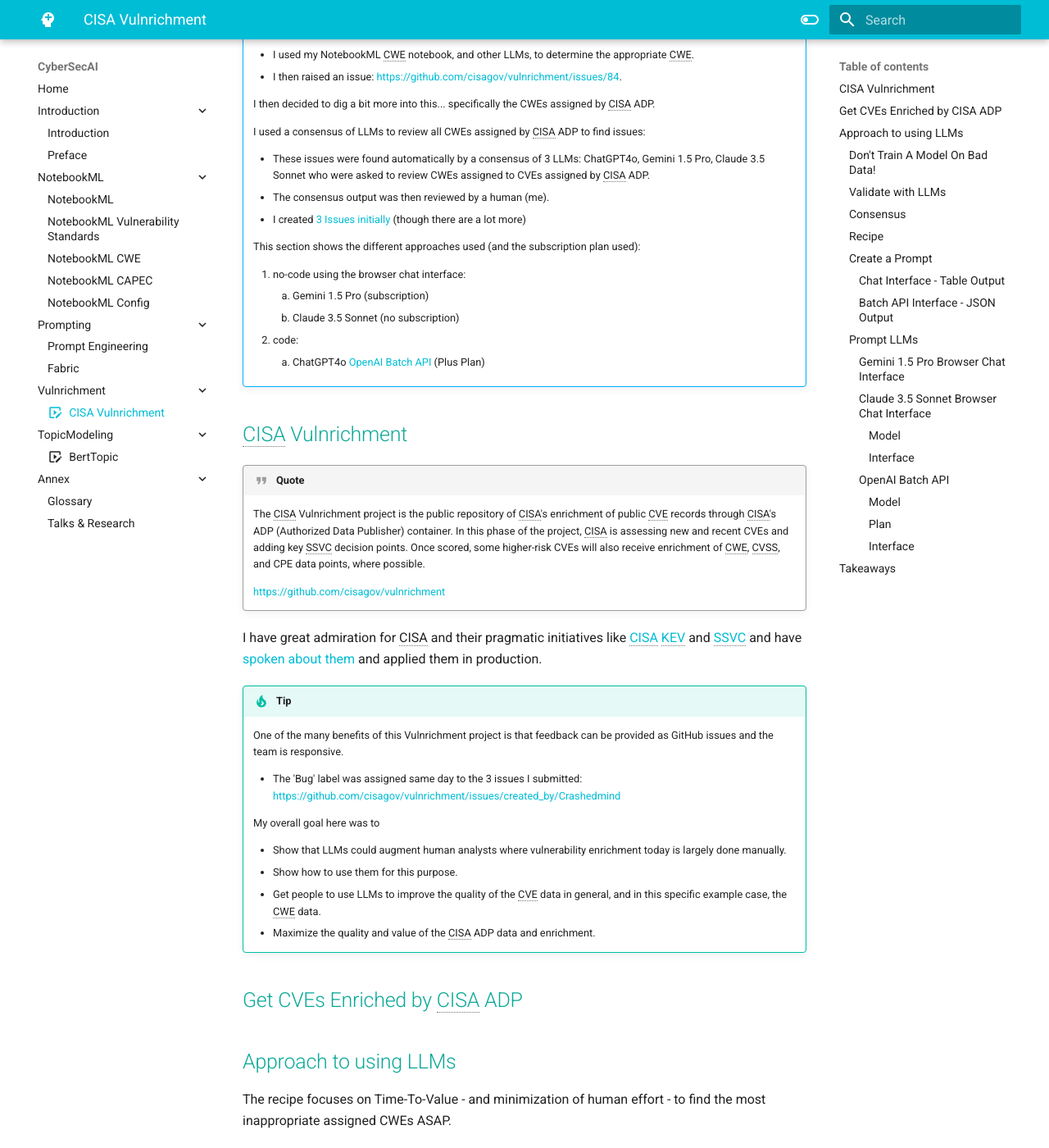
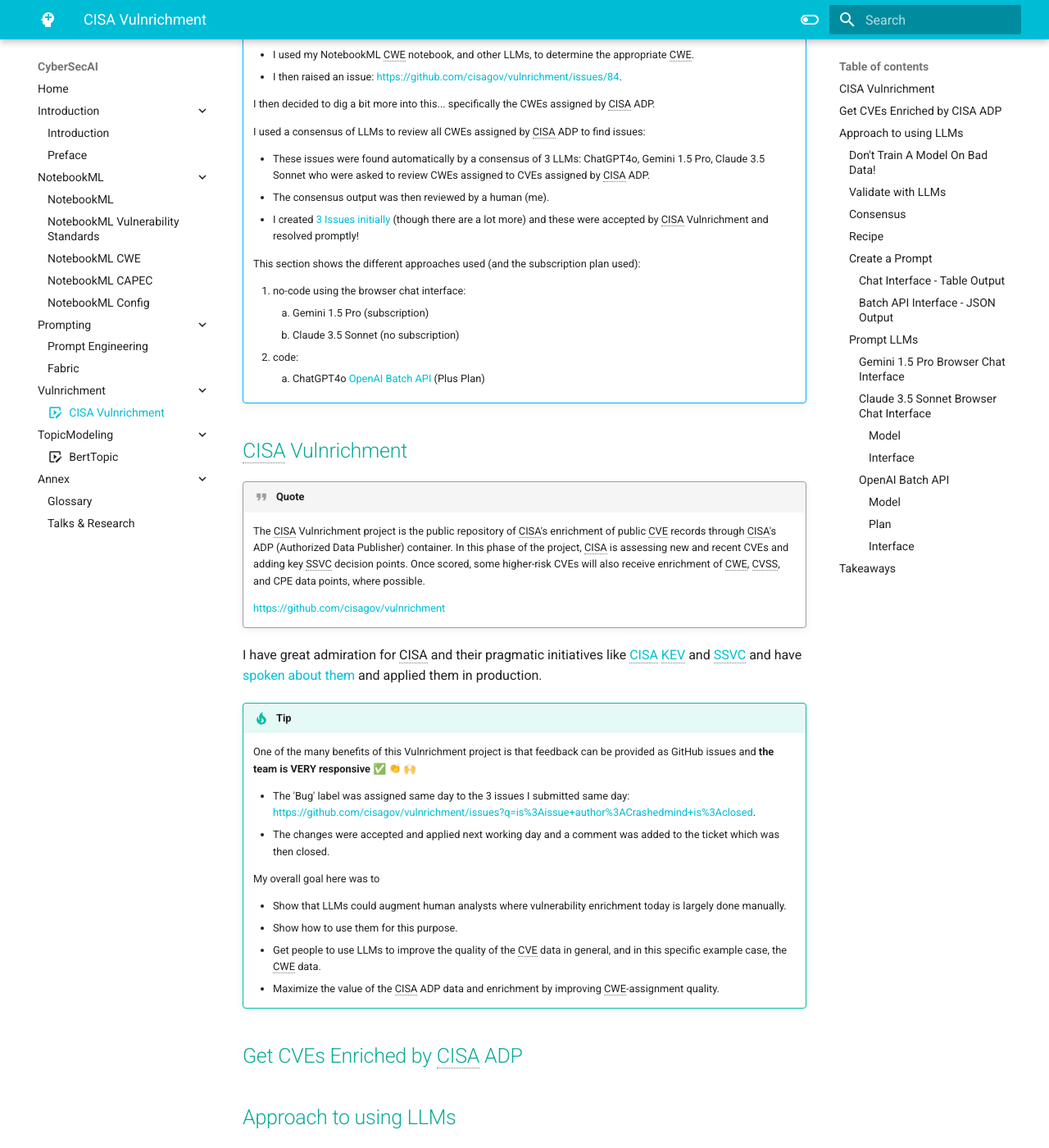
Before and after one commit to CyberSecAI/CyberSecAI.github.io, an MkDocs documentation site: the page built from docs/Vulnrichment/Vulnrichment.md, in a window 1280 px wide and 1400 px high, scrolled down 206 px. Shown: the whole window at 82% size. Built offline with MkDocs 1.6.1 and Material for MkDocs 9.7.7, drawn with Linux system fonts in a browser that asks for light colours; emoji names are drawn with the system emoji font; comment, search, counter and statistics services are not loaded; some of the changed text lies outside the part shown.

Commit message:
vulnrichment issues closed

```diff
--- a/docs/Vulnrichment/Vulnrichment.md
+++ b/docs/Vulnrichment/Vulnrichment.md
@@ -17,7 +17,7 @@
 
     * These issues were found automatically by a consensus of 3 LLMs: ChatGPT4o, Gemini 1.5 Pro, Claude 3.5 Sonnet who were asked to review CWEs assigned to CVEs assigned by CISA ADP.
     * The consensus output was then reviewed by a human (me).
-    * I created [3 Issues initially](https://github.com/cisagov/vulnrichment/issues/created_by/Crashedmind) (though there are a lot more)
+    * I created [3 Issues initially](https://github.com/cisagov/vulnrichment/issues?q=is%3Aissue+author%3ACrashedmind+is%3Aclosed) (though there are a lot more) and these were accepted by CISA Vulnrichment and resolved promptly!
 
     This section shows the different approaches used (and the subscription plan used):
 
@@ -39,16 +39,17 @@
 I have great admiration for CISA and their pragmatic initiatives like [CISA KEV](https://riskbasedprioritization.github.io/cisa_kev/cisa_kev/) and [SSVC](https://riskbasedprioritization.github.io/ssvc/SSVC/) and have [spoken about them](https://riskbasedprioritization.github.io/talks/talks/) and applied them in production.
 
 !!! Tip
-    One of the many benefits of this Vulnrichment project is that feedback can be provided as GitHub issues and the team is responsive.
+    One of the many benefits of this Vulnrichment project is that feedback can be provided as GitHub issues and **the team is VERY responsive** ✅ :clap: 🙌
 
-    * The 'Bug' label was assigned same day to the 3 issues I submitted: https://github.com/cisagov/vulnrichment/issues/created_by/Crashedmind
+    * The 'Bug' label was assigned same day to the 3 issues I submitted same day: https://github.com/cisagov/vulnrichment/issues?q=is%3Aissue+author%3ACrashedmind+is%3Aclosed.
+    * The changes were accepted and applied next working day and a comment was added to the ticket which was then closed.
 
     My overall goal here was to
 
     * Show that LLMs could augment human analysts where vulnerability enrichment today is largely done manually.
     * Show how to use them for this purpose.
     * Get people to use LLMs to improve the quality of the CVE data in general, and in this specific example case, the CWE data.
-    * Maximize the quality and value of the CISA ADP data and enrichment.
+    * Maximize the value of the CISA ADP data and enrichment by improving CWE-assignment quality.
 
 ## Get CVEs Enriched by CISA ADP
 
@@ -61,7 +62,7 @@
 ### Don't Train A Model On Bad Data!
 It is possible to train a Language Model as a Classifier to assign CWEs to a CVE - and there are several research papers that took that approach (with limited success).
 
-This approach is delusional based on my research and experience of assigned CWEs.
+* This approach is delusional based on my research and experience of assigned CWEs.
 
 Per [Steve Christey Coley, CWE tech lead](https://www.linkedin.com/feed/update/urn:li:activity:7186373368344920064?commentUrn=urn%3Ali%3Acomment%3A%28activity%3A7186373368344920064%2C7186417379470385153%29&dashCommentUrn=urn%3Ali%3Afsd_comment%3A%287186417379470385153%2Curn%3Ali%3Aactivity%3A7186373368344920064%29):
 
@@ -104,7 +105,9 @@
 2. Ask ChatGPT4o (via Batch API) to Agree (Yes/No) with the assigned CWE (and provide a Confidence score, and rationale if not)
       1. ~700 (No) of ~1.5K
       2. Sort these by Confidence score i.e. start with the highest Confidence ones.
-3. For the subset where ChatGPT4o disagrees, ask Gemini and Claude.
+3. Then ask Gemini and Claude to review. This can be done in several ways e.g.
+   1. For the subset where ChatGPT4o disagrees, ask Gemini and Claude to assess the human-assigned CWEs
+   2. Ask each LLM in turn to review the previous assessments by LLMs
 
 ### Create a Prompt
 #### Chat Interface - Table Output
@@ -218,6 +221,6 @@
     1. The value of CVE data depends on its quality.
     2. For all published CVEs to date, [the quality of CWEs assigned is questionable](https://www.linkedin.com/feed/update/urn:li:activity:7186373368344920064?commentUrn=urn%3Ali%3Acomment%3A%28activity%3A7186373368344920064%2C7186417379470385153%29&dashCommentUrn=urn%3Ali%3Afsd_comment%3A%287186417379470385153%2Curn%3Ali%3Aactivity%3A7186373368344920064%29).
     3. A large part of that is that humans can't grok 1000+ CWEs. LLMs can.
-    4. Using LLMs to suggest or validate CWEs can reduce the manual effort and error in CVE assignment.
+    4. Using LLMs to suggest or validate CWEs can reduce the manual effort and error in CWE assignment.
     5. LLMs can validate CWEs at scale e.g. using Batch mode, or multiple CVEs per prompt, or both.
     6. LLMs perform well at this task and, given they can be automated, can augment the human manual effort, and improve the quality of assigned CWEs.
```
